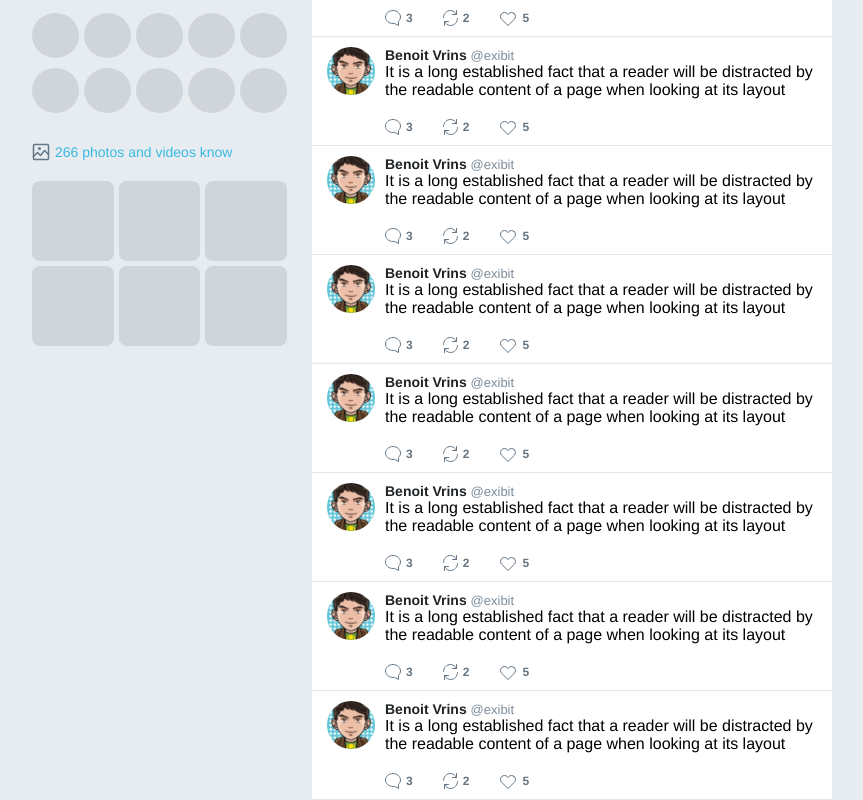
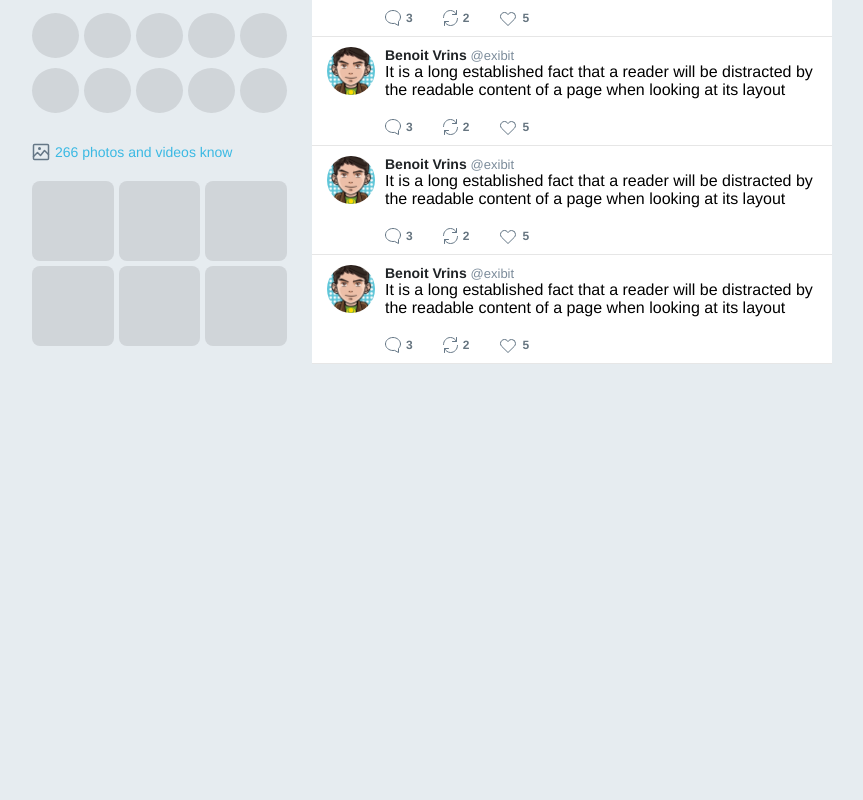
Before and after one commit to ricardoSpara/twitter-flexbox, a plain HTML site: page index.html in a window 1280 px wide. Shown: the part 827-1627 px from the top of the page, without its empty margins (53-916 px from the left). After the commit the page ends 1191 px from the top, so only its background shows below. Drawn offline with Linux system fonts and the light colour scheme.

Commit message:
namespace assets

```diff
--- a/index.html
+++ b/index.html
@@ -238,78 +238,6 @@
                 </div>
               </div>
             </li>
-
-            <li>
-              <img src="./assets/avatar.png" alt="" />
-              <div class="info">
-                <strong> Benoit Vrins <span> @exibit</span> </strong>
-                <p>
-                  It is a long established fact that a reader will be distracted
-                  by the readable content of a page when looking at its layout
-                </p>
-                <div class="actions">
-                  <a hr>
-                    <img src="./assets/comments.svg" alt="Comments" /> 3</a
-                  >
-                  <a hr> <img src="./assets/retweet.svg" alt="retweet" /> 2</a>
-                  <a hr> <img src="./assets/like.svg" alt="like" /> 5</a>
-                </div>
-              </div>
-            </li>
-
-            <li>
-              <img src="./assets/avatar.png" alt="" />
-              <div class="info">
-                <strong> Benoit Vrins <span> @exibit</span> </strong>
-                <p>
-                  It is a long established fact that a reader will be distracted
-                  by the readable content of a page when looking at its layout
-                </p>
-                <div class="actions">
-                  <a hr>
-                    <img src="./assets/comments.svg" alt="Comments" /> 3</a
-                  >
-                  <a hr> <img src="./assets/retweet.svg" alt="retweet" /> 2</a>
-                  <a hr> <img src="./assets/like.svg" alt="like" /> 5</a>
-                </div>
-              </div>
-            </li>
-
-            <li>
-              <img src="./assets/avatar.png" alt="" />
-              <div class="info">
-                <strong> Benoit Vrins <span> @exibit</span> </strong>
-                <p>
-                  It is a long established fact that a reader will be distracted
-                  by the readable content of a page when looking at its layout
-                </p>
-                <div class="actions">
-                  <a hr>
-                    <img src="./assets/comments.svg" alt="Comments" /> 3</a
-                  >
-                  <a hr> <img src="./assets/retweet.svg" alt="retweet" /> 2</a>
-                  <a hr> <img src="./assets/like.svg" alt="like" /> 5</a>
-                </div>
-              </div>
-            </li>
-
-            <li>
-              <img src="./assets/avatar.png" alt="" />
-              <div class="info">
-                <strong> Benoit Vrins <span> @exibit</span> </strong>
-                <p>
-                  It is a long established fact that a reader will be distracted
-                  by the readable content of a page when looking at its layout
-                </p>
-                <div class="actions">
-                  <a hr>
-                    <img src="./assets/comments.svg" alt="Comments" /> 3</a
-                  >
-                  <a hr> <img src="./assets/retweet.svg" alt="retweet" /> 2</a>
-                  <a hr> <img src="./assets/like.svg" alt="like" /> 5</a>
-                </div>
-              </div>
-            </li>
           </ul>
         </section>
 
--- a/styles.css
+++ b/styles.css
@@ -83,7 +83,7 @@ header#main-header div.side input {
   border: 1px solid #e6ecf0;
   color: #667581;
   font-size: 12px;
-  background: #f5f8fa url("/assets/search.svg") no-repeat 200px center;
+  background: #f5f8fa url("./assets/search.svg") no-repeat 200px center;
 }
 
 header#main-header div.side button {
```
